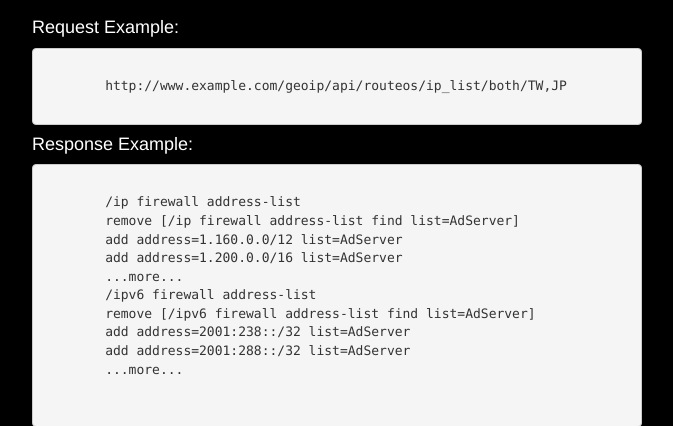
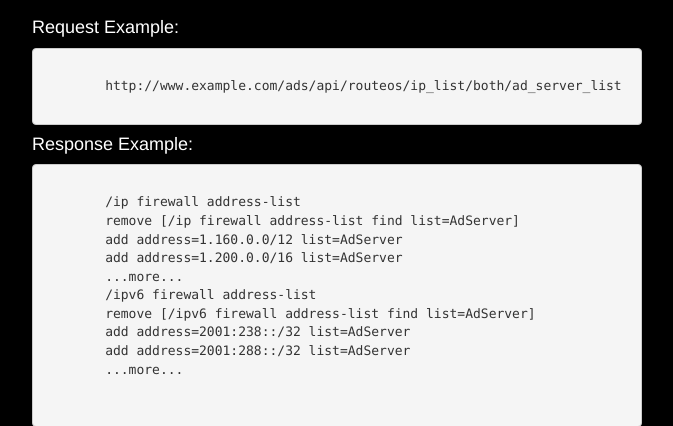
Before and after one commit to eavictor/FlaskApps, a Flask app: page /ads/api/ in a window 1280 px wide. Shown: the part 2224-2650 px from the top of the page, without its empty margins (303-976 px from the left). Run offline with Flask 2, Linux system fonts and the light colour scheme; parts of the project's set-up code (start-up, migrations or seed data) failed here and were passed over; some libraries are stand-ins or nearby versions.

Commit message:
Fix RouterOS API and update document

```diff
--- a/ads/templates/ads/api_routeros_list_example.html
+++ b/ads/templates/ads/api_routeros_list_example.html
@@ -1,7 +1,7 @@
 <h4>Request Example:</h4>
 <pre>
     <code>
-        http://www.example.com/geoip/api/routeos/ip_list/both/TW,JP
+        http://www.example.com/ads/api/routeos/ip_list/both/ad_server_list
     </code>
 </pre>
 <h4>Response Example:</h4>
--- a/ads/views.py
+++ b/ads/views.py
@@ -24,7 +24,7 @@ def api_ad_server_list():
     return jsonify(logic_json.ad_server_list(ip_version, ip_format))
 
 
-@ads.route('/api/routeros/ip_list/<string:ip_version>/ad_server_list')
+@ads.route('/api/routeros/ip_list/<ip_version>/ad_server_list')
 def api_routeros(ip_version):
     return Response(logic_routeros.gen_commands(ip_version), content_type='text/plain')
 
--- a/geoip/views.py
+++ b/geoip/views.py
@@ -33,7 +33,7 @@ def api_country():
     return jsonify(logic_json.which_country(request_ips))
 
 
-@geoip.route('/api/routeros/ip_list/<string:ip_version>/<string:country_list>')
+@geoip.route('/api/routeros/ip_list/<ip_version>/<country_list>')
 def api_routeros(ip_version, country_list):
     return Response(logic_routeros.gen_commands(ip_version, country_list), content_type='text/plain')
 
```
